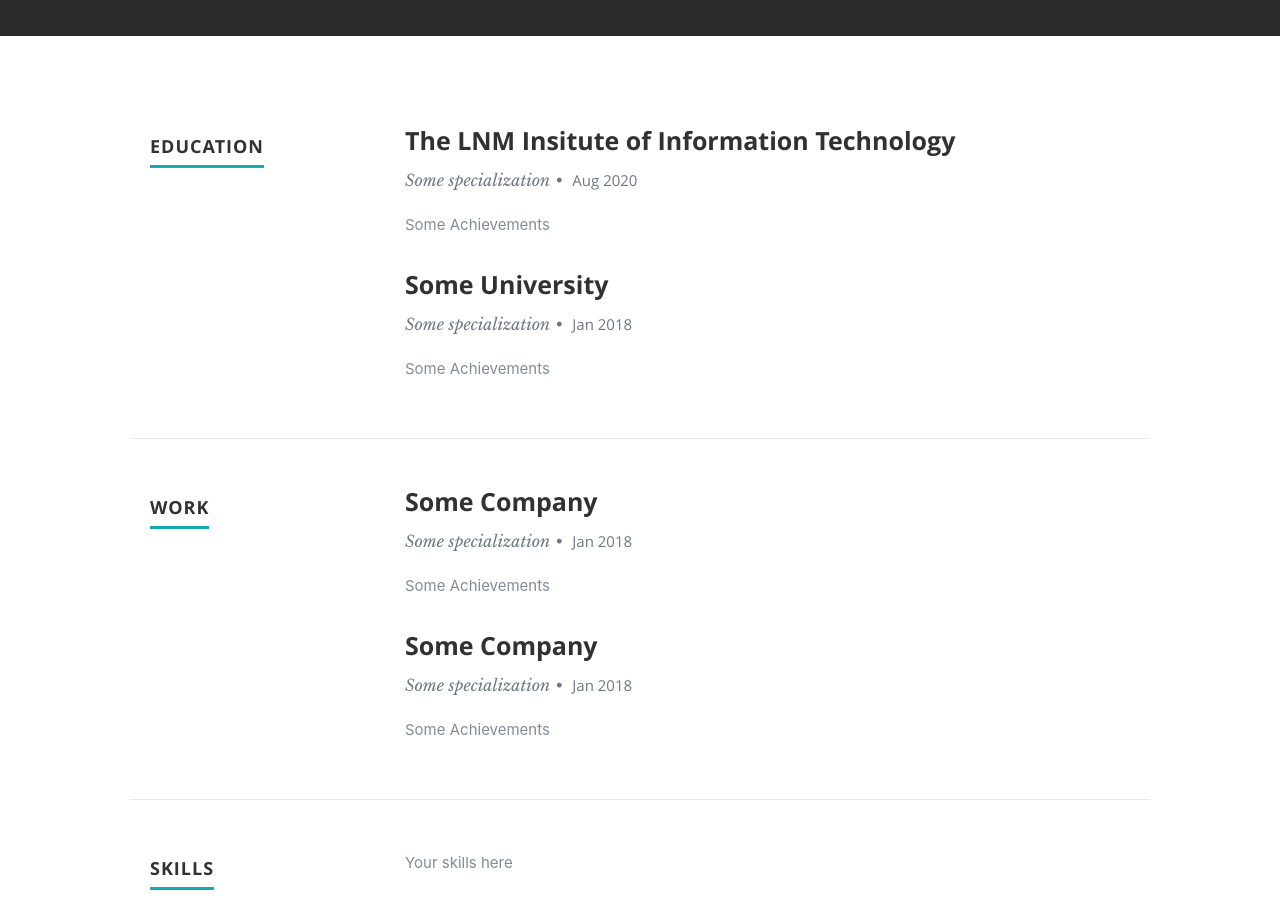
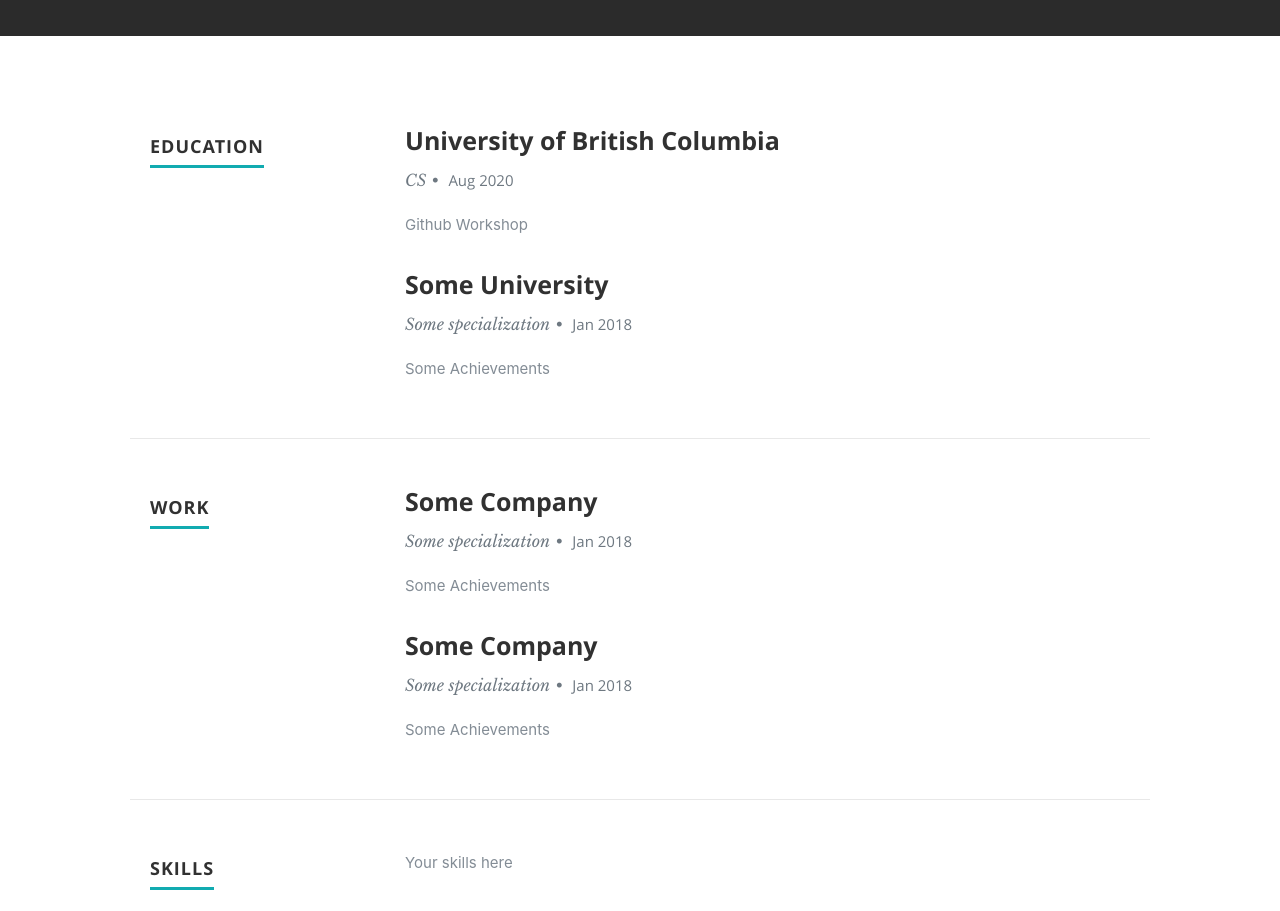
Before and after one commit to rbhatia46/React-Portfolio, a React (Create React App) app: page / in a window 1280 px wide. Shown: the part 1280-2191 px from the top of the page. Built offline with nearby package versions, Linux system fonts and the light colour scheme.

Commit message:
made changede to resume file

```diff
--- a/src/resumeData.js
+++ b/src/resumeData.js
@@ -27,11 +27,11 @@
     "website":"https://rbhatia46.github.io",
     "education":[
       {
-        "UniversityName":"The LNM Insitute of Information Technology",
-        "specialization":"Some specialization",
+        "UniversityName":"University of British Columbia",
+        "specialization":"CS",
         "MonthOfPassing":"Aug",
         "YearOfPassing":"2020",
-        "Achievements":"Some Achievements"
+        "Achievements":"Github Workshop"
       },
       {
         "UniversityName":"Some University",
```
